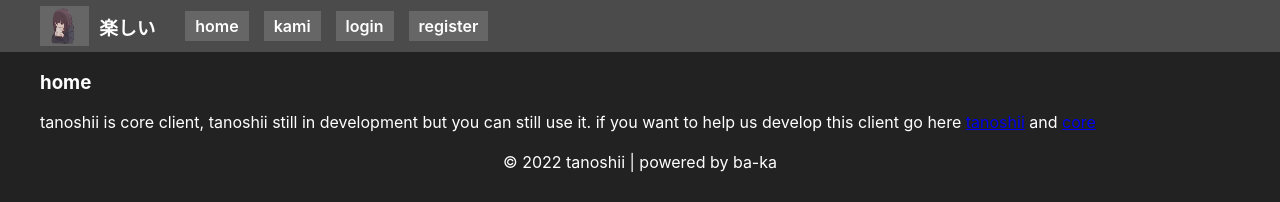
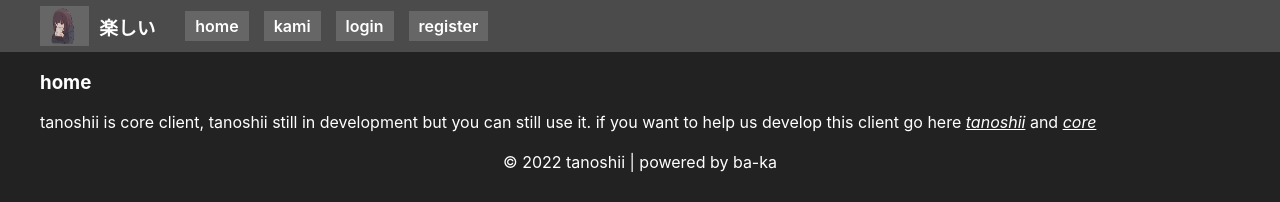
Before and after one commit to ba-ka/t, a React (Create React App) app: page / in a window 1280 px wide. Shown: the top 202 px of the page. Built offline with nearby package versions, Linux system fonts and the light colour scheme.

Commit message:
add some style

```diff
--- a/src/asset/scss/style.scss
+++ b/src/asset/scss/style.scss
@@ -137,24 +137,33 @@ body {
 				}
 
 			}
-		}
-	}
 
-	footer {
-		div.container {
-			margin: 20px 40px;
-			text-align: center;
-		}
+			a,
+			a:hover,
+			a:focus,
+			a:visited,
+			a:link {
+				color: #ffffff;
+				font-style: italic;
 			}
 
 			a.button-main {
 				display: inline-block;
+				font-style: normal;
 				color: #ffffff;
 				background: #666666;
 				padding: 5px 20px;
 				text-decoration: none;
 				font-size: 12pt;
 				font-weight: 600;
+			}
+
+			.kami-view-section a.button-main {
+				margin-top: 15px;
+			}
+
+			.loading-section {
+				margin-top: 15px;
 			}
 
 			.kami-create-section {
@@ -241,3 +250,12 @@ body {
 				}
 			}
 		}
+	}
+
+	footer {
+		div.container {
+			margin: 20px 40px;
+			text-align: center;
+		}
+	}
+}
```
Lines whose indentation alone changed are shown as unchanged.
